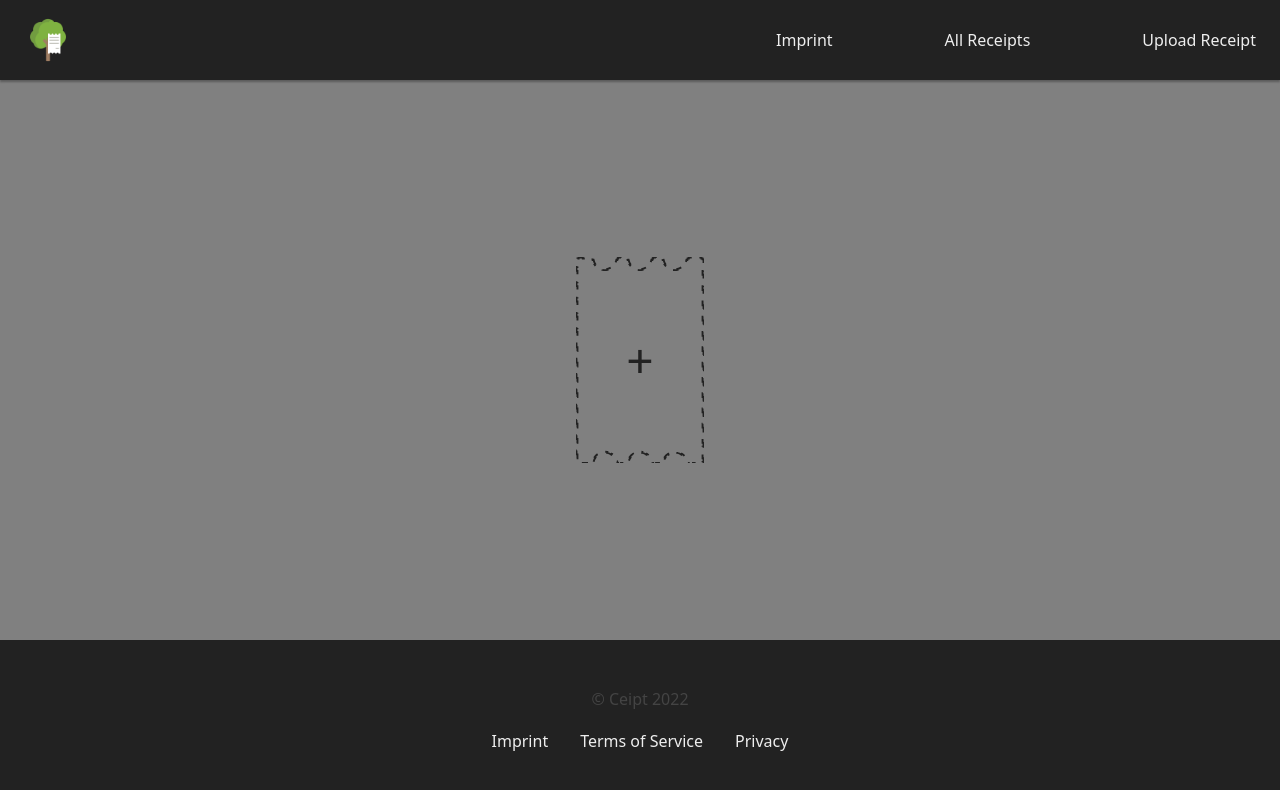
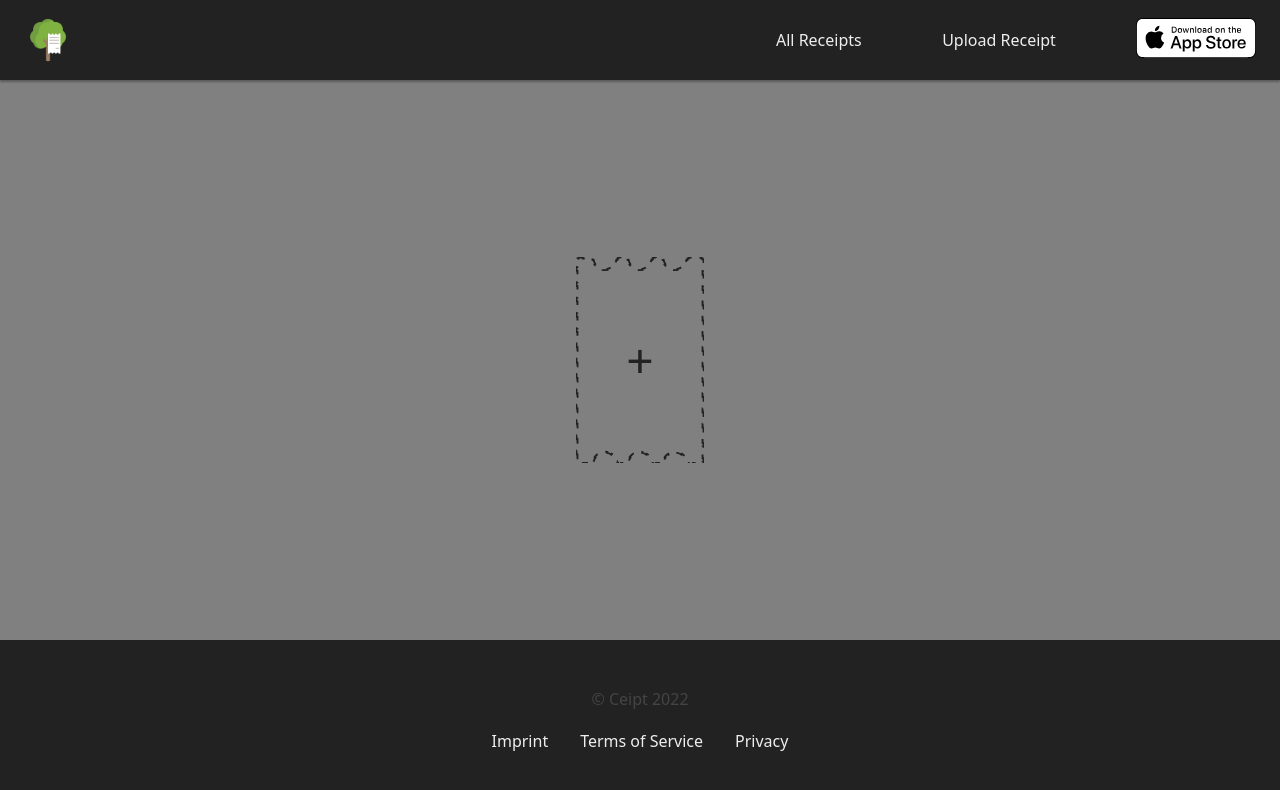
Before and after one commit to wotschofsky/ceipt-frontend, a Next.js app: page / in a window 1280 px wide. Shown: the top 790 px of the page. Built offline with nearby package versions, Linux system fonts and the light colour scheme.

Commit message:
feat: add 'download on the app store' button in header

```diff
--- a/components/Header/header.module.css
+++ b/components/Header/header.module.css
@@ -27,6 +27,10 @@
 .headerLink {
 
     color: #eee !important;
+
+    display: flex;
+    align-items: center;
+    justify-content: center;
 }
 .headerLink:hover {
 
@@ -34,7 +38,7 @@
 }
 .nav {
     display: flex;
-
+    align-items: center;
     justify-content: space-between;
 
     width: 30rem;
--- a/components/Header/index.tsx
+++ b/components/Header/index.tsx
@@ -11,13 +11,9 @@ export default function Header() {
         </a>
       </Link>
 
+
+
       <nav className={style.nav}>
-        <Link href="#">
-          <a className={style.headerLink}>
-            Imprint
-          </a>
-        </Link>
-
         <Link href="/all">
           <a className={style.headerLink}>
             All Receipts
@@ -28,6 +24,9 @@ export default function Header() {
             Upload Receipt
           </a>
         </Link>
+        <a href="#">
+          <img src="/appStoreButton.svg" alt="get us on the app store" />
+        </a>
       </nav>
     </header>
   );
```
Also changed, not shown: public/appStoreButton.svg (added).
